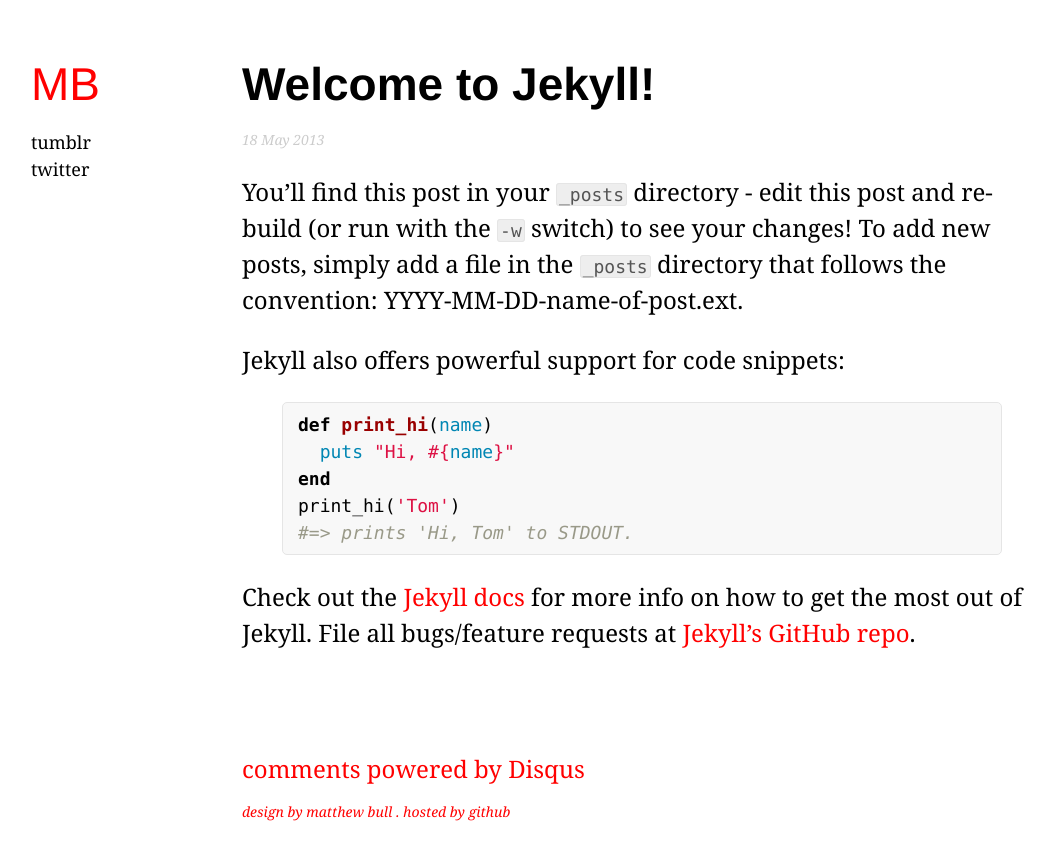
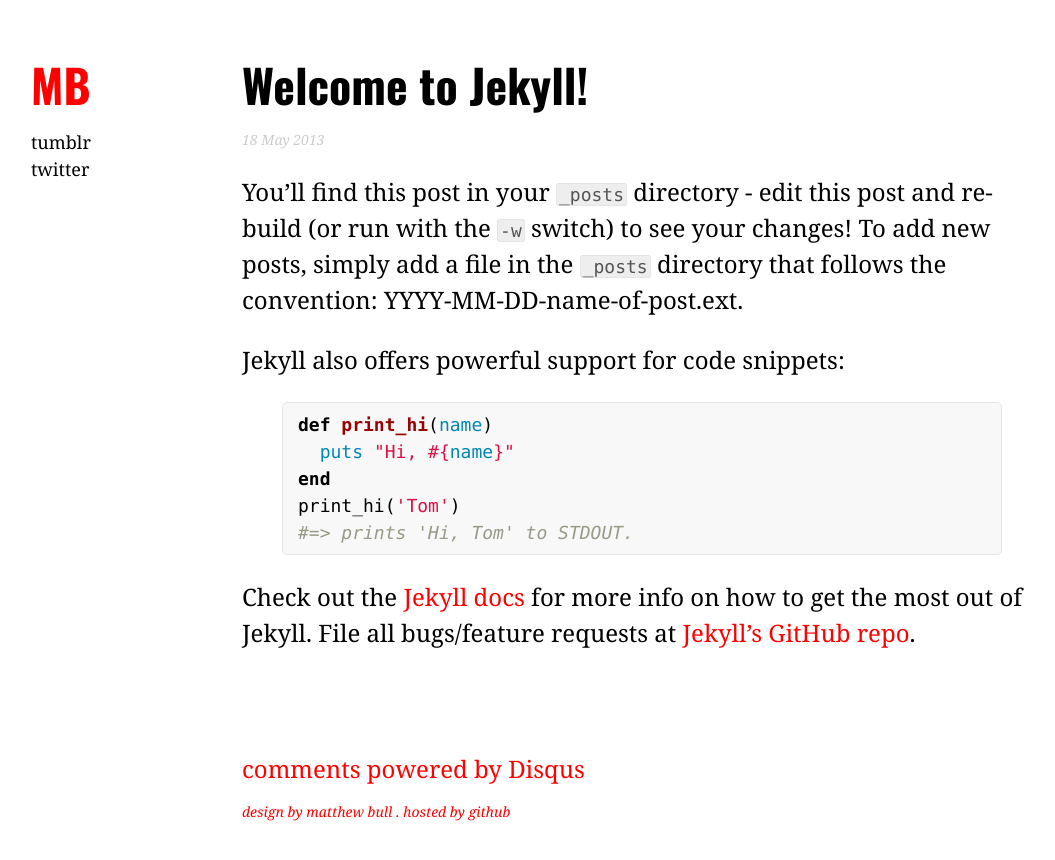
Before and after one commit to matthew-bull/matthew-bull.github.io, a Jekyll site: the page built from _posts/2013-05-18-welcome-to-jekyll.markdown, in a window 1280 px wide. Shown: the top 860 px of the page, without its empty margins (19-1074 px from the left). Built offline with Jekyll 4.4.1, drawn with Linux system fonts in a browser that asks for light colours; comment, search, counter and statistics services are not loaded.

Commit message:
changed droid to oswald in styles

```diff
--- a/css/style-ryu.css
+++ b/css/style-ryu.css
@@ -11,7 +11,7 @@
 }
 
 h1, h2, h3, h4, h5, h6 {
-  font-family:'Droid Sans', Helvetica, Arial, sans-serif;
+  font-family:'Oswald', Helvetica, Arial, sans-serif;
   margin:0 0 10px;
   font-weight:700;
 }
```
